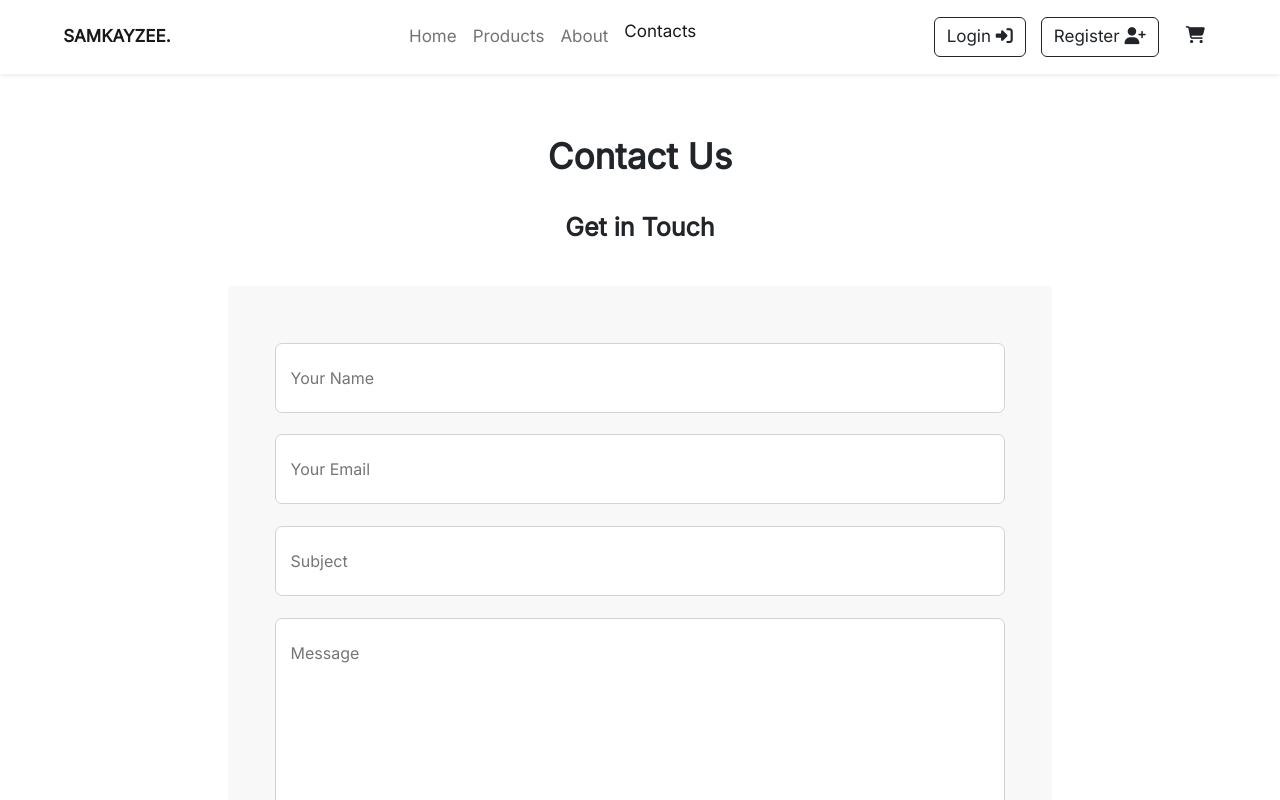
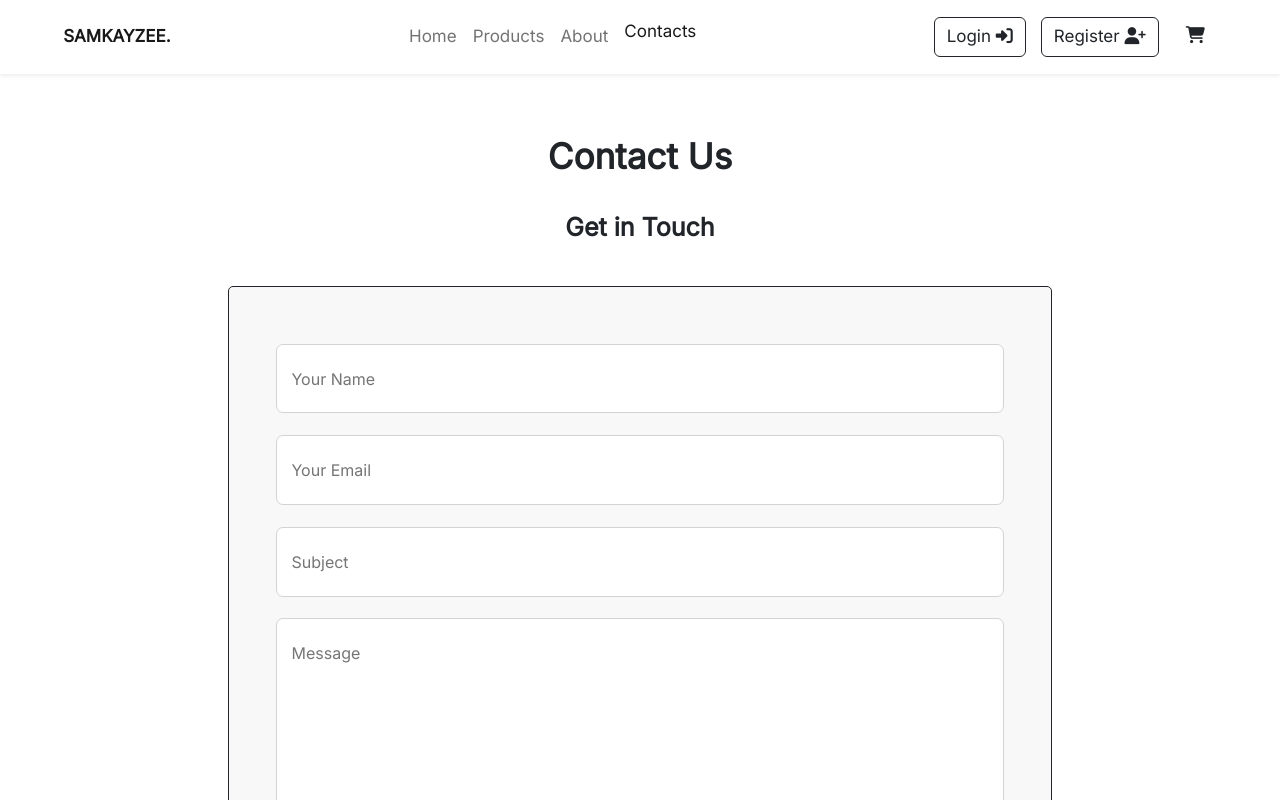
Before and after one commit to Samkayzeee/e-commerce-website, a React (Vite) app: page /contact in a window 1280 px wide. Shown: the top 800 px of the page. Built offline with nearby package versions, Linux system fonts and the light colour scheme.

Commit message:
working on darkmode

```diff
--- a/src/pages/contact/Contact.css
+++ b/src/pages/contact/Contact.css
@@ -33,6 +33,7 @@
     width: 70%;
     margin: 3% auto;
     background-color: rgb(248, 248, 248);
+    border: solid 1px;
     border-radius: 5px;
 }
 .contact-form input{
```
